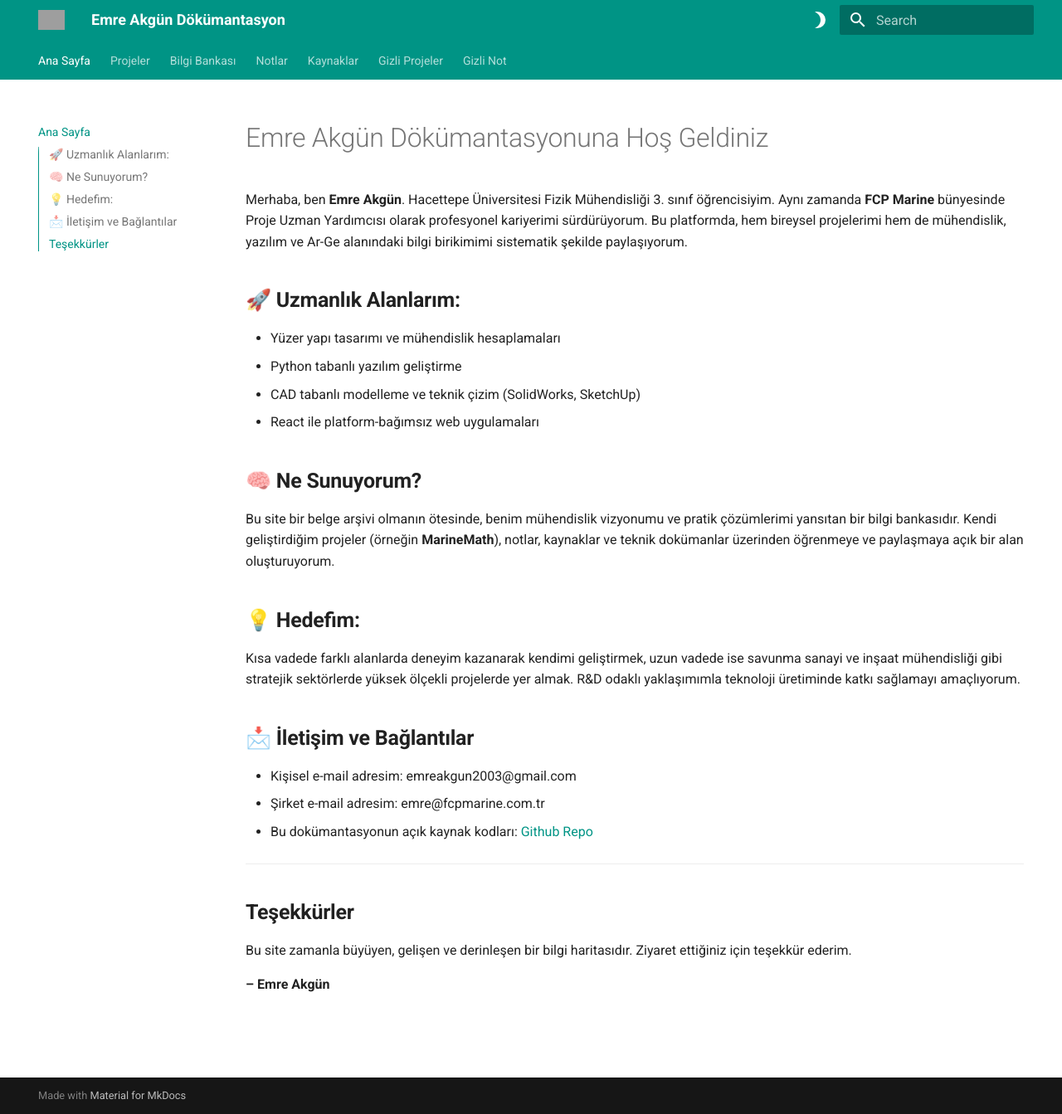
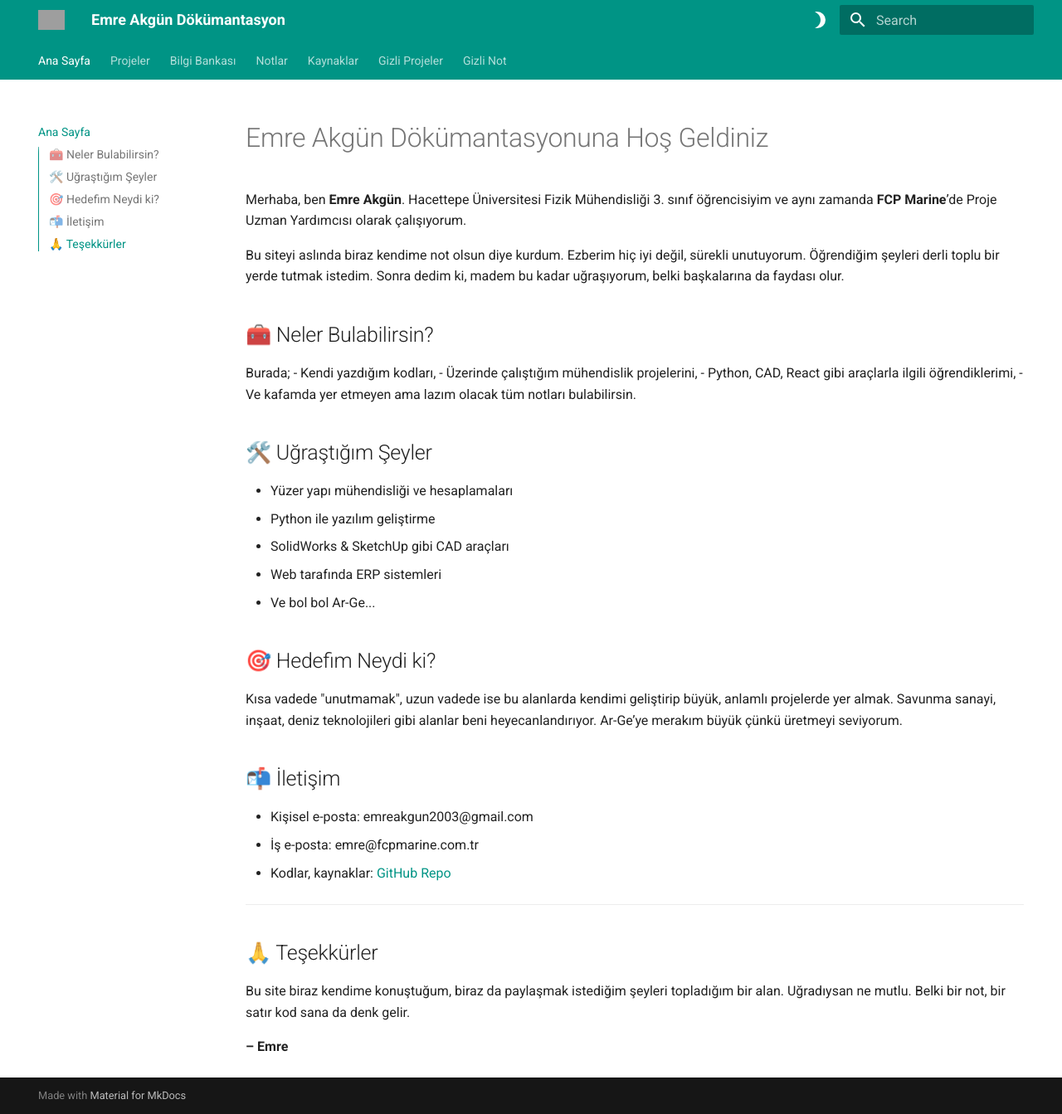
Before and after one commit to emreakguncloud/emre-docs, an MkDocs documentation site: the page built from docs/index.md, in a window 1280 px wide and 1343 px high. Shown: the whole window at 83% size. Built offline with MkDocs 1.6.1 and Material for MkDocs 9.7.7, drawn with Linux system fonts in a browser that asks for light colours; old or Windows-style settings are respelled for this version of MkDocs; grey boxes are pictures that could not be loaded.

Commit message:
hakkımda düzeltmesi

```diff
--- a/docs/index.md
+++ b/docs/index.md
@@ -1,25 +1,34 @@
 # Emre Akgün Dökümantasyonuna Hoş Geldiniz
 
-Merhaba, ben **Emre Akgün**. Hacettepe Üniversitesi Fizik Mühendisliği 3. sınıf öğrencisiyim. Aynı zamanda **FCP Marine** bünyesinde Proje Uzman Yardımcısı olarak profesyonel kariyerimi sürdürüyorum. Bu platformda, hem bireysel projelerimi hem de mühendislik, yazılım ve Ar-Ge alanındaki bilgi birikimimi sistematik şekilde paylaşıyorum.
+Merhaba, ben **Emre Akgün**. Hacettepe Üniversitesi Fizik Mühendisliği 3. sınıf öğrencisiyim ve aynı zamanda **FCP Marine**’de Proje Uzman Yardımcısı olarak çalışıyorum.
 
-## 🚀 **Uzmanlık Alanlarım:**
-- Yüzer yapı tasarımı ve mühendislik hesaplamaları
-- Python tabanlı yazılım geliştirme
-- CAD tabanlı modelleme ve teknik çizim (SolidWorks, SketchUp)
-- React ile platform-bağımsız web uygulamaları
+Bu siteyi aslında biraz kendime not olsun diye kurdum. Ezberim hiç iyi değil, sürekli unutuyorum. Öğrendiğim şeyleri derli toplu bir yerde tutmak istedim. Sonra dedim ki, madem bu kadar uğraşıyorum, belki başkalarına da faydası olur.
 
-## 🧠 **Ne Sunuyorum?**
-Bu site bir belge arşivi olmanın ötesinde, benim mühendislik vizyonumu ve pratik çözümlerimi yansıtan bir bilgi bankasıdır. Kendi geliştirdiğim projeler (örneğin **MarineMath**), notlar, kaynaklar ve teknik dokümanlar üzerinden öğrenmeye ve paylaşmaya açık bir alan oluşturuyorum.
+## 🧰 Neler Bulabilirsin?
+Burada;
+- Kendi yazdığım kodları,
+- Üzerinde çalıştığım mühendislik projelerini,
+- Python, CAD, React gibi araçlarla ilgili öğrendiklerimi,
+- Ve kafamda yer etmeyen ama lazım olacak tüm notları bulabilirsin.
 
-## 💡 **Hedefim:**
-Kısa vadede farklı alanlarda deneyim kazanarak kendimi geliştirmek, uzun vadede ise savunma sanayi ve inşaat mühendisliği gibi stratejik sektörlerde yüksek ölçekli projelerde yer almak. R&D odaklı yaklaşımımla teknoloji üretiminde katkı sağlamayı amaçlıyorum.
+## 🛠️ Uğraştığım Şeyler
+- Yüzer yapı mühendisliği ve hesaplamaları
+- Python ile yazılım geliştirme
+- SolidWorks & SketchUp gibi CAD araçları
+- Web tarafında ERP sistemleri
+- Ve bol bol Ar-Ge...
 
-## 📩 **İletişim ve Bağlantılar**
-- Kişisel e-mail adresim: emreakgun2003@gmail.com
-- Şirket e-mail adresim: emre@fcpmarine.com.tr
-- Bu dokümantasyonun açık kaynak kodları: [Github Repo](github.com/emreakguncloud/emre-docs)
+## 🎯 Hedefim Neydi ki?
+Kısa vadede "unutmamak", uzun vadede ise bu alanlarda kendimi geliştirip büyük, anlamlı projelerde yer almak. Savunma sanayi, inşaat, deniz teknolojileri gibi alanlar beni heyecanlandırıyor. Ar-Ge’ye merakım büyük çünkü üretmeyi seviyorum.
+
+## 📬 İletişim
+- Kişisel e-posta: emreakgun2003@gmail.com
+- İş e-posta: emre@fcpmarine.com.tr
+- Kodlar, kaynaklar: [GitHub Repo](https://github.com/emreakguncloud/emre-docs)
+
 ---
-##  **Teşekkürler**
-Bu site zamanla büyüyen, gelişen ve derinleşen bir bilgi haritasıdır. Ziyaret ettiğiniz için teşekkür ederim.
 
-**– Emre Akgün**
+## 🙏 Teşekkürler
+Bu site biraz kendime konuştuğum, biraz da paylaşmak istediğim şeyleri topladığım bir alan. Uğradıysan ne mutlu. Belki bir not, bir satır kod sana da denk gelir.
+
+**– Emre**
--- a/docs/public/index.md
+++ b/docs/public/index.md
@@ -1,25 +1,34 @@
 # Emre Akgün Dökümantasyonuna Hoş Geldiniz
 
-Merhaba, ben **Emre Akgün**. Hacettepe Üniversitesi Fizik Mühendisliği 3. sınıf öğrencisiyim. Aynı zamanda **FCP Marine** bünyesinde Proje Uzman Yardımcısı olarak profesyonel kariyerimi sürdürüyorum. Bu platformda, hem bireysel projelerimi hem de mühendislik, yazılım ve Ar-Ge alanındaki bilgi birikimimi sistematik şekilde paylaşıyorum.
+Merhaba, ben **Emre Akgün**. Hacettepe Üniversitesi Fizik Mühendisliği 3. sınıf öğrencisiyim ve aynı zamanda **FCP Marine**’de Proje Uzman Yardımcısı olarak çalışıyorum.
 
-## 🚀 **Uzmanlık Alanlarım:**
-- Yüzer yapı tasarımı ve mühendislik hesaplamaları
-- Python tabanlı yazılım geliştirme
-- CAD tabanlı modelleme ve teknik çizim (SolidWorks, SketchUp)
-- React ile platform-bağımsız web uygulamaları
+Bu siteyi aslında biraz kendime not olsun diye kurdum. Ezberim hiç iyi değil, sürekli unutuyorum. Öğrendiğim şeyleri derli toplu bir yerde tutmak istedim. Sonra dedim ki, madem bu kadar uğraşıyorum, belki başkalarına da faydası olur.
 
-## 🧠 **Ne Sunuyorum?**
-Bu site bir belge arşivi olmanın ötesinde, benim mühendislik vizyonumu ve pratik çözümlerimi yansıtan bir bilgi bankasıdır. Kendi geliştirdiğim projeler (örneğin **MarineMath**), notlar, kaynaklar ve teknik dokümanlar üzerinden öğrenmeye ve paylaşmaya açık bir alan oluşturuyorum.
+## 🧰 Neler Bulabilirsin?
+Burada;
+- Kendi yazdığım kodları,
+- Üzerinde çalıştığım mühendislik projelerini,
+- Python, CAD, React gibi araçlarla ilgili öğrendiklerimi,
+- Ve kafamda yer etmeyen ama lazım olacak tüm notları bulabilirsin.
 
-## 💡 **Hedefim:**
-Kısa vadede farklı alanlarda deneyim kazanarak kendimi geliştirmek, uzun vadede ise savunma sanayi ve inşaat mühendisliği gibi stratejik sektörlerde yüksek ölçekli projelerde yer almak. R&D odaklı yaklaşımımla teknoloji üretiminde katkı sağlamayı amaçlıyorum.
+## 🛠️ Uğraştığım Şeyler
+- Yüzer yapı mühendisliği ve hesaplamaları
+- Python ile yazılım geliştirme
+- SolidWorks & SketchUp gibi CAD araçları
+- Web tarafında ERP sistemleri
+- Ve bol bol Ar-Ge...
 
-## 📩 **İletişim ve Bağlantılar**
-- Kişisel e-mail adresim: emreakgun2003@gmail.com
-- Şirket e-mail adresim: emre@fcpmarine.com.tr
-- Bu dokümantasyonun açık kaynak kodları: [Github Repo](github.com/emreakguncloud/emre-docs)
+## 🎯 Hedefim Neydi ki?
+Kısa vadede "unutmamak", uzun vadede ise bu alanlarda kendimi geliştirip büyük, anlamlı projelerde yer almak. Savunma sanayi, inşaat, deniz teknolojileri gibi alanlar beni heyecanlandırıyor. Ar-Ge’ye merakım büyük çünkü üretmeyi seviyorum.
+
+## 📬 İletişim
+- Kişisel e-posta: emreakgun2003@gmail.com
+- İş e-posta: emre@fcpmarine.com.tr
+- Kodlar, kaynaklar: [GitHub Repo](https://github.com/emreakguncloud/emre-docs)
+
 ---
-##  **Teşekkürler**
-Bu site zamanla büyüyen, gelişen ve derinleşen bir bilgi haritasıdır. Ziyaret ettiğiniz için teşekkür ederim.
 
-**– Emre Akgün**
+## 🙏 Teşekkürler
+Bu site biraz kendime konuştuğum, biraz da paylaşmak istediğim şeyleri topladığım bir alan. Uğradıysan ne mutlu. Belki bir not, bir satır kod sana da denk gelir.
+
+**– Emre**
```
Also changed, not shown: docs/public/notes/general.md (+2 -2 lines).
